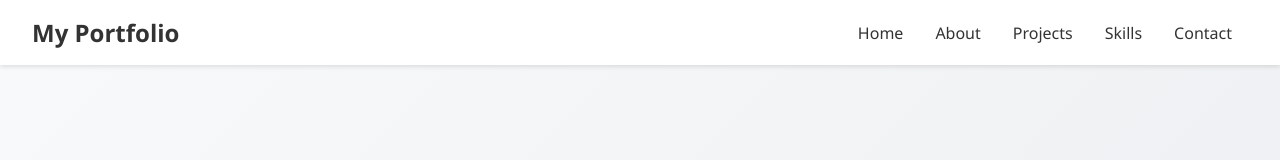
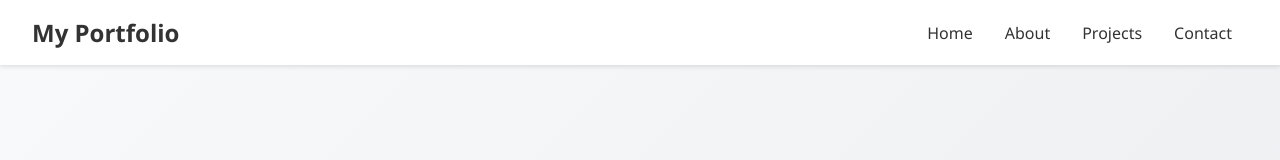
Before and after one commit to tlavrova/personal-portfolio, a React (Create React App) app: page / in a window 1280 px wide. Shown: the top 160 px of the page. Built offline with nearby package versions, Linux system fonts and the light colour scheme.

Commit message:
Remove Skills section and navigation link from Header

```diff
--- a/src/App.tsx
+++ b/src/App.tsx
@@ -14,9 +14,6 @@ function App() {
         <Home />
         <About />
         <Projects />
-        <section id="skills">
-          {/* Skills section content will go here */}
-        </section>
         <Contact />
       </main>
     </div>
--- a/src/components/Header.tsx
+++ b/src/components/Header.tsx
@@ -20,7 +20,6 @@ const Header: React.FC = () => {
         <NavLink href="#home">Home</NavLink>
         <NavLink href="#about">About</NavLink>
         <NavLink href="#projects">Projects</NavLink>
-        <NavLink href="#skills">Skills</NavLink>
         <NavLink href="#contact">Contact</NavLink>
       </NavMenu>
     </HeaderContainer>
```
